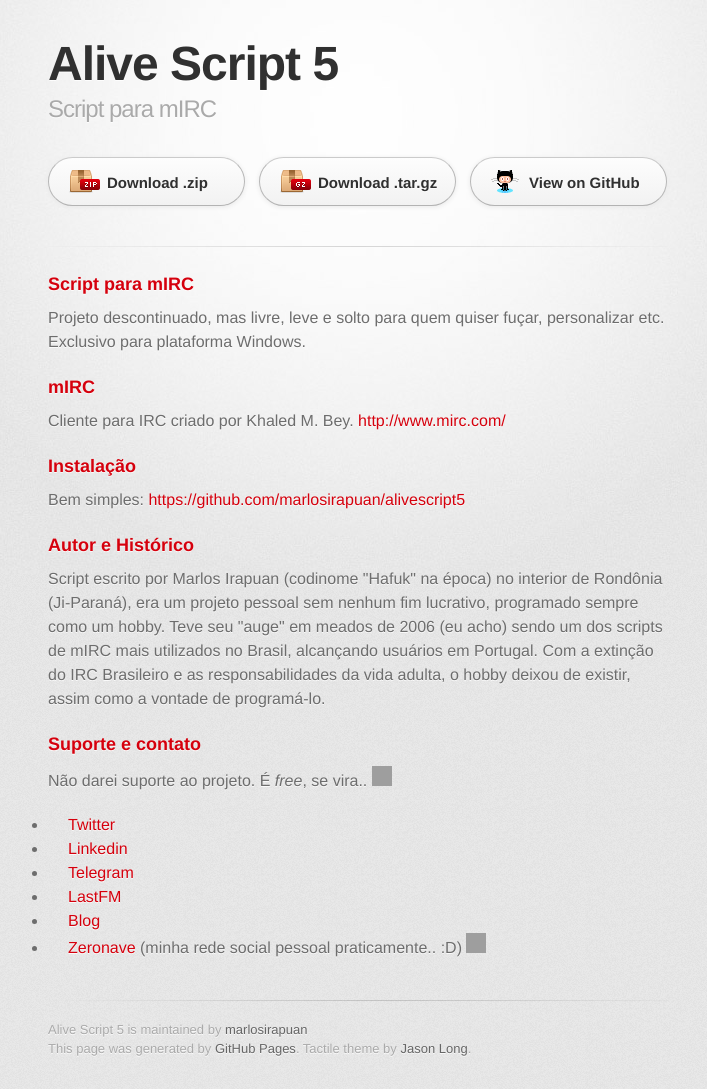
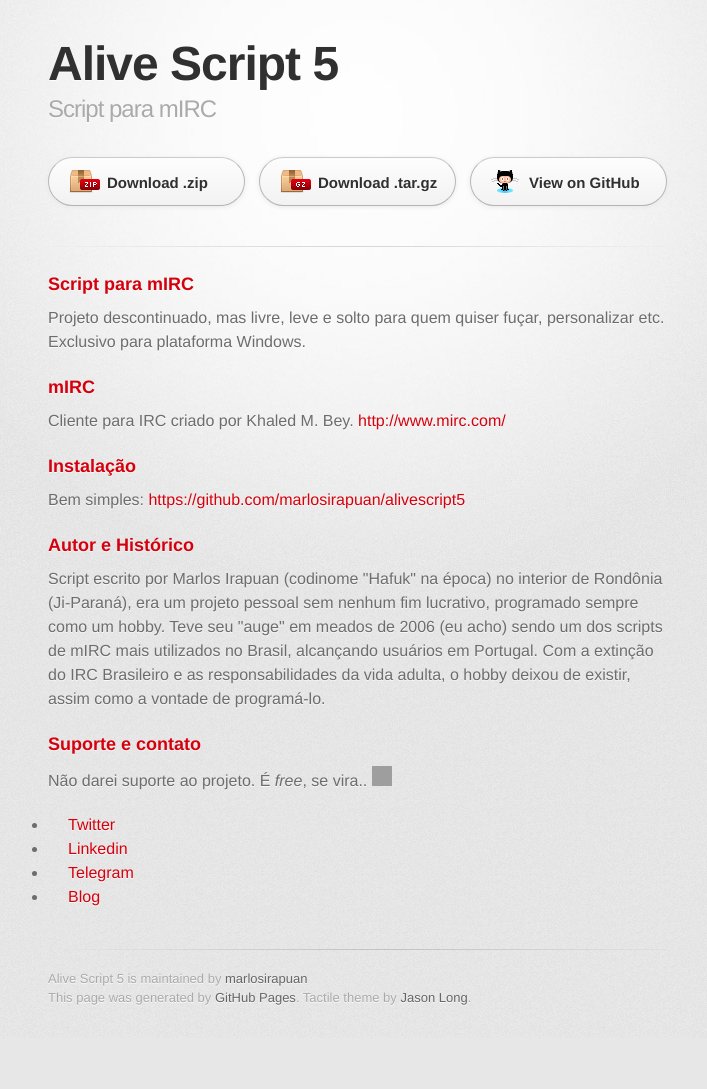
Before and after one commit to marlosirapuan/alivescript5, a plain HTML site: page index.html in a window 1280 px wide. Shown: the whole page, without its empty margins (282-989 px from the left). After the commit the page ends 1038 px from the top, so only its background shows below. Drawn offline with Linux system fonts and the light colour scheme; grey boxes are pictures that could not be loaded; a web font is replaced by a local one.

Commit message:
Update links

```diff
--- a/index.html
+++ b/index.html
@@ -60,12 +60,7 @@
 <li><a href="https://twitter.com/marlosirapuan">Twitter</a></li>
 <li><a href="https://linkedin.com/in/marlosirapuan">Linkedin</a></li>
 <li><a href="https://telegram.me/marlosirapuan">Telegram</a></li>
-<li><a href="https://www.lastfm.com.br/user/marlosirapuan">LastFM</a></li>
 <li><a href="http://www.marlosirapuan.com">Blog</a></li>
-<li>
-<a href="http://www.zeronave.com/marlosirapuan">Zeronave</a> (minha rede social pessoal praticamente.. :D)
-<img class="emoji" title=":beers:" alt=":beers:" src="https://assets-cdn.github.com/images/icons/emoji/unicode/1f37b.png" height="20" width="20" align="absmiddle">
-</li>
 </ul>
         </section>
 
```
